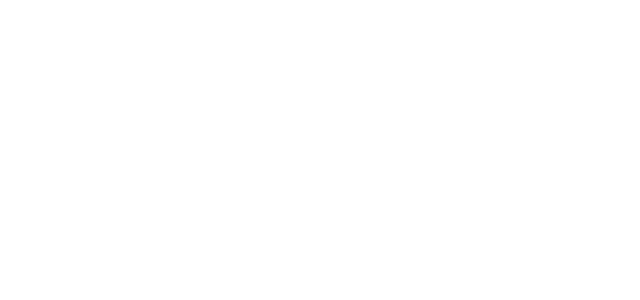
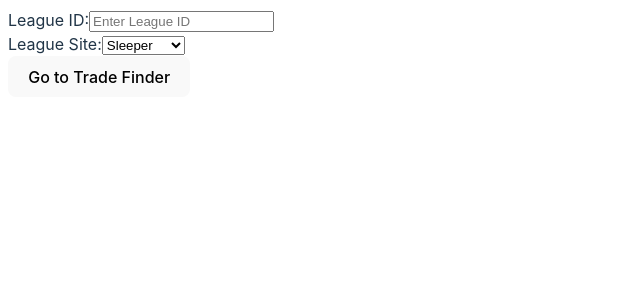
Before and after one commit to JohnWattenbarger/tradeFinderWebsite, a React (Vite) app: page /league-form in a window 1280 px wide. Before the commit this address had no page. Shown: the top 300 px of the page, without its empty margins (0-640 px from the left). Built offline with nearby package versions, Linux system fonts and the light colour scheme.

Commit message:
Added the ability to save leagues

```diff
--- a/src/App.tsx
+++ b/src/App.tsx
@@ -1,10 +1,8 @@
-// src/App.tsx
 import React from 'react';
 import { BrowserRouter as Router, Routes, Route } from 'react-router-dom';
 import MainPage from './pages/MainPage';
 import { TradeCalculator } from './pages/TradeCalculator';
-import './styles/styles.css';
-// import TradeCalculator from './pages/TradeCalculator';
+import LeagueForm from './components/LeagueForm';
 
 const App: React.FC = () => {
   return (
@@ -12,6 +10,7 @@ const App: React.FC = () => {
       <Routes>
         <Route path="/" element={<MainPage />} />
         <Route path="/trade-calculator" element={<TradeCalculator />} />
+        <Route path="/league-form" element={<LeagueForm />} />
       </Routes>
     </Router>
   );
--- a/src/components/LeagueForm.tsx
+++ b/src/components/LeagueForm.tsx
@@ -1,24 +1,81 @@
-// src/components/LeagueForm.tsx
-import React, { useState } from 'react';
+import React, { useState, useEffect } from 'react';
 import { useNavigate } from 'react-router-dom';
 
 const LeagueForm: React.FC = () => {
     const [leagueId, setLeagueId] = useState('');
     const [site, setSite] = useState('Sleeper'); // default to Sleeper
+    const [existingLeagues, setExistingLeagues] = useState<{ leagueId: string; site: string }[]>([]);
+    const [selectedLeague, setSelectedLeague] = useState<string | null>(null); // Track the selected league
     const navigate = useNavigate();
+
+    useEffect(() => {
+        // Get saved leagues from localStorage
+        const savedLeagues = localStorage.getItem('savedLeagues');
+        if (savedLeagues) {
+            setExistingLeagues(JSON.parse(savedLeagues));
+        }
+    }, []);
 
     const handleSubmit = (e: React.FormEvent) => {
         e.preventDefault();
-        if (leagueId) {
+
+        const leagueToSave = selectedLeague ? existingLeagues.find((league) => league.leagueId === selectedLeague) : { leagueId, site };
+
+        if (leagueToSave) {
+            // Save the new or selected league to localStorage
+            const savedLeagues = localStorage.getItem('savedLeagues');
+            const parsedLeagues = savedLeagues ? JSON.parse(savedLeagues) : [];
+
+            // Add the new or selected league if it doesn't already exist
+            const existingLeague = parsedLeagues.find(
+                (league: { leagueId: string; site: string }) =>
+                    league.leagueId === leagueToSave.leagueId && league.site === leagueToSave.site
+            );
+
+            if (!existingLeague) {
+                parsedLeagues.push(leagueToSave);
+                localStorage.setItem('savedLeagues', JSON.stringify(parsedLeagues));
+            }
+
             // Navigate to TradeCalculator page with leagueId and site as URL params
-            navigate(`/trade-calculator?leagueId=${leagueId}&site=${site}`);
+            navigate(`/trade-calculator?leagueId=${leagueToSave.leagueId}&site=${leagueToSave.site}`);
         } else {
-            alert('Please enter a valid League ID');
+            alert('Please enter a valid League ID and select a site');
         }
+    };
+
+    const handleClearLeagues = () => {
+        // Clear saved leagues from localStorage
+        localStorage.removeItem('savedLeagues');
+        // setSavedLeagues([]);
+        setExistingLeagues([]);
     };
 
     return (
         <form onSubmit={handleSubmit}>
+            {existingLeagues.length > 0 && (<>
+                <div>
+                    <label>Select Existing League:</label>
+                    <select
+                        value={selectedLeague || ''}
+                        onChange={(e) => setSelectedLeague(e.target.value)}
+                    >
+                        <option value="">-- Select League --</option>
+                        {existingLeagues.map((league) => (
+                            <option key={league.leagueId} value={league.leagueId}>
+                                {`${league.site} - ${league.leagueId}`}
+                            </option>
+                        ))}
+                    </select>
+                    <div>
+                        <button type="button" onClick={handleClearLeagues}>
+                            Clear saved leagues
+                        </button>
+                    </div>
+                </div>
+            </>
+            )}
+
             <div>
                 <label>League ID:</label>
                 <input
@@ -26,12 +83,16 @@ const LeagueForm: React.FC = () => {
                     value={leagueId}
                     onChange={(e) => setLeagueId(e.target.value)}
                     placeholder="Enter League ID"
-                    required
+                    required={!selectedLeague} // Only require League ID if no existing league is selected
                 />
             </div>
             <div>
                 <label>League Site:</label>
-                <select value={site} onChange={(e) => setSite(e.target.value)}>
+                <select
+                    value={site}
+                    onChange={(e) => setSite(e.target.value)}
+                    disabled={selectedLeague !== null} // Disable if an existing league is selected
+                >
                     <option value="Sleeper">Sleeper</option>
                     <option value="MFL">MFL</option>
                     <option value="ESPN">ESPN</option>
--- a/src/pages/MainPage.tsx
+++ b/src/pages/MainPage.tsx
@@ -1,12 +1,33 @@
 // src/pages/MainPage.tsx
-import React from 'react';
-import LeagueForm from '../components/LeagueForm';
+import React, { useEffect } from 'react';
+// import LeagueForm from '../components/LeagueForm';
+import { useNavigate } from 'react-router-dom';
 
 const MainPage: React.FC = () => {
+    const navigate = useNavigate();
+
+    useEffect(() => {
+        const savedLeagues = localStorage.getItem('savedLeagues');
+        if (savedLeagues) {
+            const parsedLeagues = JSON.parse(savedLeagues);
+            if (parsedLeagues.length > 0) {
+                // Get the last saved league
+                const lastLeague = parsedLeagues[parsedLeagues.length - 1];
+                // Navigate to TradeCalculator with the saved leagueId and site
+                navigate(`/trade-calculator?leagueId=${lastLeague.leagueId}&site=${lastLeague.site}`);
+            } else {
+                // If no league is saved, navigate to the LeagueForm route to choose one
+                navigate('/league-form');
+            }
+        } else {
+            // No saved leagues, navigate to the LeagueForm route to choose a league
+            navigate('/league-form');
+        }
+    }, [navigate]);
+
     return (
         <div>
             <h1>Welcome to the Trade Finder</h1>
-            <LeagueForm />
         </div>
     );
 };
--- a/src/pages/TradeCalculator.tsx
+++ b/src/pages/TradeCalculator.tsx
@@ -117,7 +117,7 @@ export const TradeCalculator: React.FC = () => {
                     {(league && starterCounts) && <div>
                         <h1>Trade Finder</h1>
 
-                        <Link to="/">
+                        <Link to='/league-form'>
                             {`League: ${league.name}`}
                         </Link>
 
```
